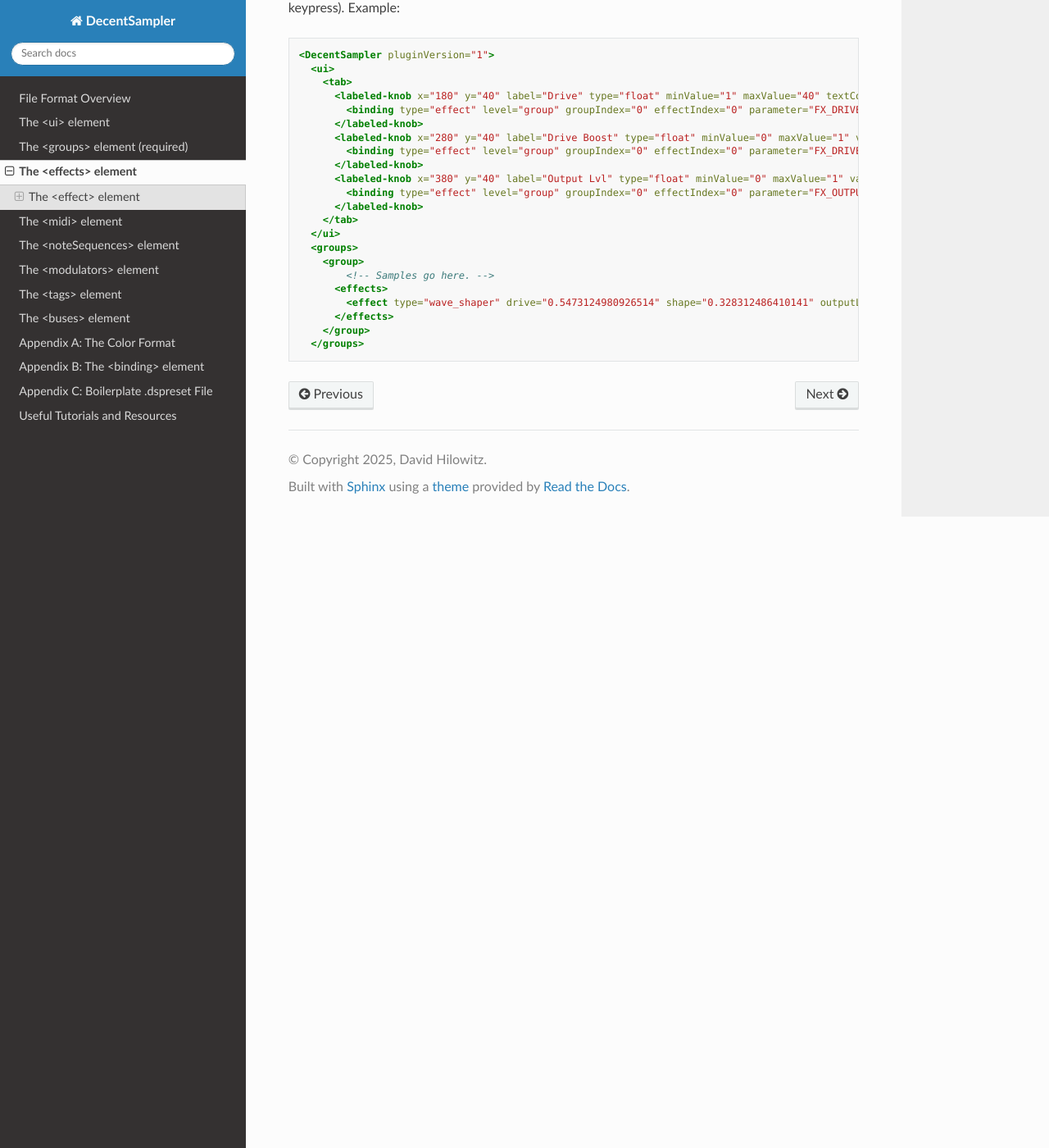
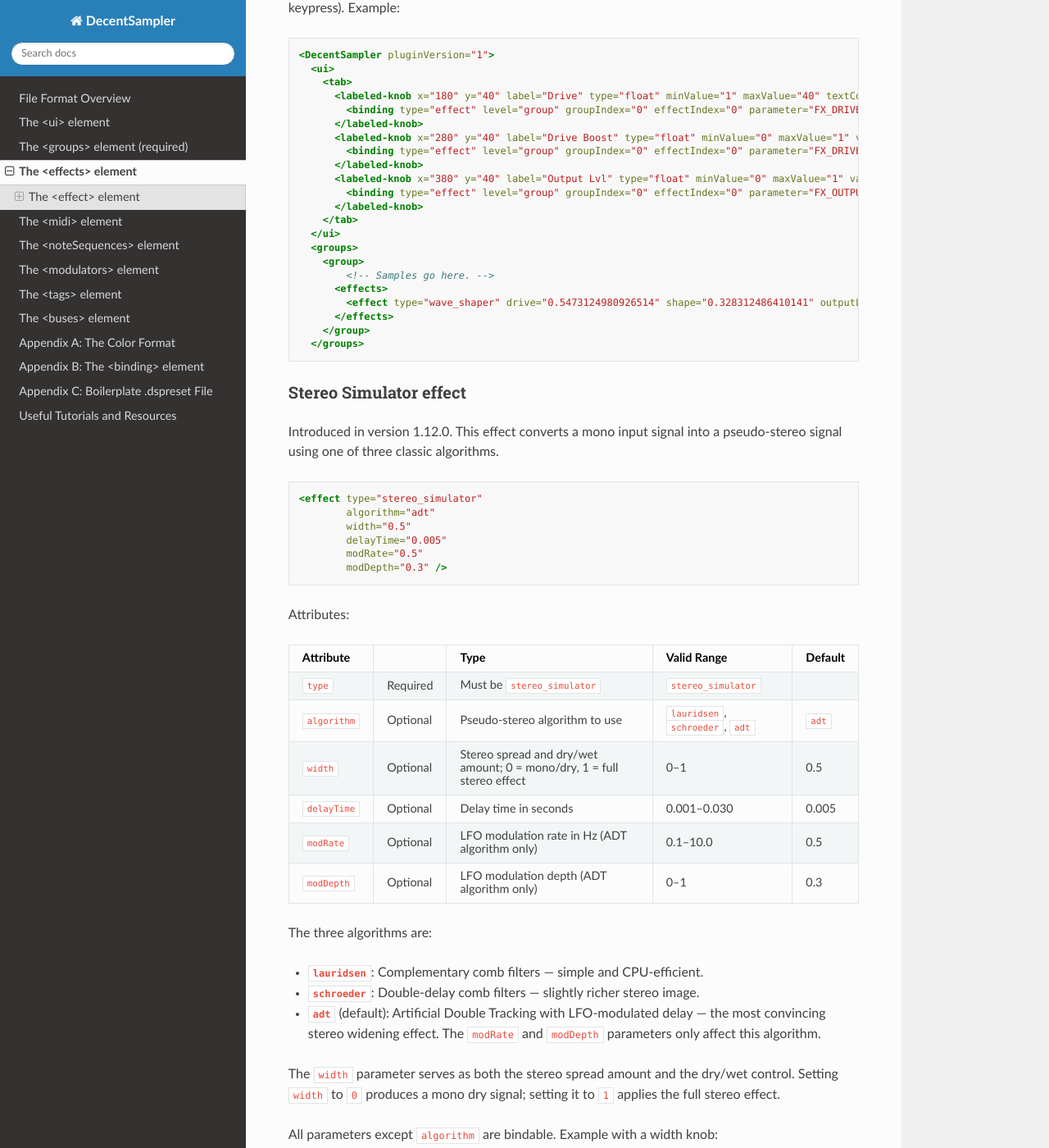
Before and after one commit to DecentSamples/DecentSampler-Developers-Guide, a Sphinx documentation site: the page built from docs/source/the-effects-element.md, in a window 1280 px wide and 1400 px high, scrolled down 8762 px. Shown: the whole window at 82% size. Built offline with Sphinx 7.4.7 and the Read the Docs theme 3.1.0, drawn with Linux system fonts in a browser that asks for light colours; some of the changed text lies outside the part shown.

Commit message:
0000304: Effect: Stereo Simulator 0000213: Ability to use loNote, hiNote, rootNote and note with bindings. 0000303: Preset validation Developer Tool

````diff
--- a/docs/source/the-effects-element.md
+++ b/docs/source/the-effects-element.md
@@ -330,3 +330,58 @@
     </group>
   </groups>
 ```
+
+### Stereo Simulator effect
+
+Introduced in version 1.12.0. This effect converts a mono input signal into a pseudo-stereo signal using one of three classic algorithms.
+
+```xml
+<effect type="stereo_simulator"
+        algorithm="adt"
+        width="0.5"
+        delayTime="0.005"
+        modRate="0.5"
+        modDepth="0.3" />
+```
+
+Attributes:
+
+| Attribute     |          | Type                                                                              | Valid Range                                 | Default |
+|:--------------|:---------|:----------------------------------------------------------------------------------|:--------------------------------------------|:--------|
+| `type`        | Required | Must be `stereo_simulator`                                                        | `stereo_simulator`                          |         |
+| `algorithm`   | Optional | Pseudo-stereo algorithm to use                                                    | `lauridsen`, `schroeder`, `adt`             | `adt`   |
+| `width`       | Optional | Stereo spread and dry/wet amount; 0 = mono/dry, 1 = full stereo effect           | 0–1                                         | 0.5     |
+| `delayTime`   | Optional | Delay time in seconds                                                              | 0.001–0.030                                 | 0.005   |
+| `modRate`     | Optional | LFO modulation rate in Hz (ADT algorithm only)                                    | 0.1–10.0                                    | 0.5     |
+| `modDepth`    | Optional | LFO modulation depth (ADT algorithm only)                                         | 0–1                                         | 0.3     |
+
+The three algorithms are:
+
+- **`lauridsen`**: Complementary comb filters — simple and CPU-efficient.
+- **`schroeder`**: Double-delay comb filters — slightly richer stereo image.
+- **`adt`** (default): Artificial Double Tracking with LFO-modulated delay — the most convincing stereo widening effect. The `modRate` and `modDepth` parameters only affect this algorithm.
+
+The `width` parameter serves as both the stereo spread amount and the dry/wet control. Setting `width` to `0` produces a mono dry signal; setting it to `1` applies the full stereo effect.
+
+All parameters except `algorithm` are bindable. Example with a width knob:
+
+```xml
+<DecentSampler pluginVersion="1">
+  <ui>
+    <tab>
+      <labeled-knob x="100" y="40" label="Width" type="float" minValue="0" maxValue="1" value="0.5" textColor="FF000000">
+        <binding type="effect" level="instrument" effectIndex="0" parameter="FX_WIDTH" translation="linear" translationOutputMin="0" translationOutputMax="1"/>
+      </labeled-knob>
+    </tab>
+  </ui>
+  <groups>
+    <group>
+      <!-- Samples go here. -->
+    </group>
+  </groups>
+  <effects>
+    <effect type="stereo_simulator" algorithm="adt" width="0.5" delayTime="0.005" modRate="0.5" modDepth="0.3" />
+  </effects>
+</DecentSampler>
+```
+```
````
Also changed, not shown: docs/source/appendix-b-the-binding-element.md (+3 -0 lines), docs/source/topic-validate-preset.md (added, +75 -0 lines), docs/source/useful-topics.md (+5 -0 lines).
